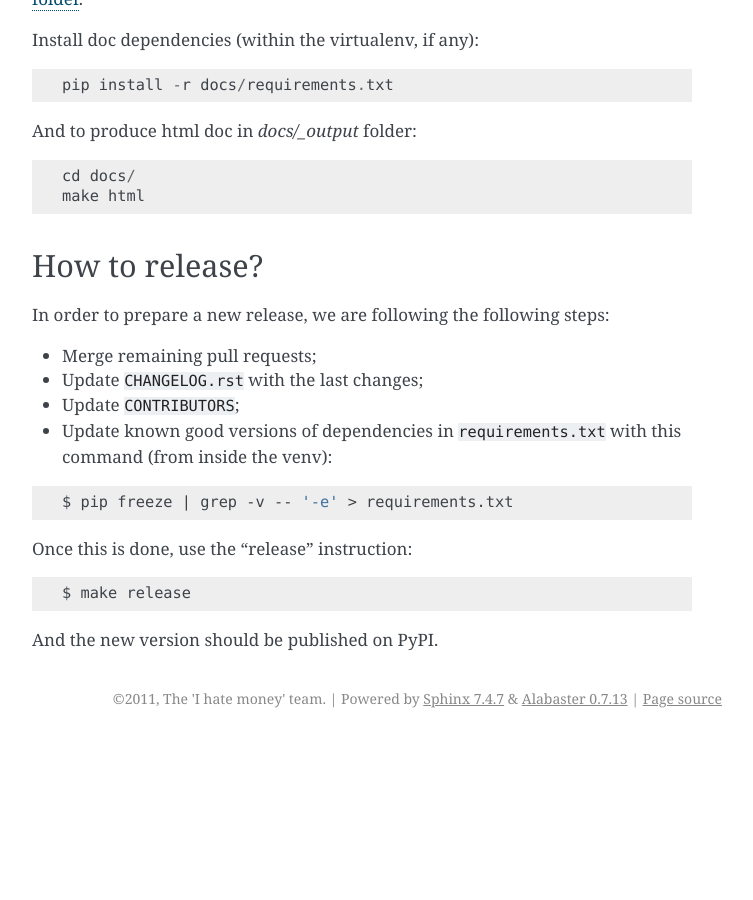
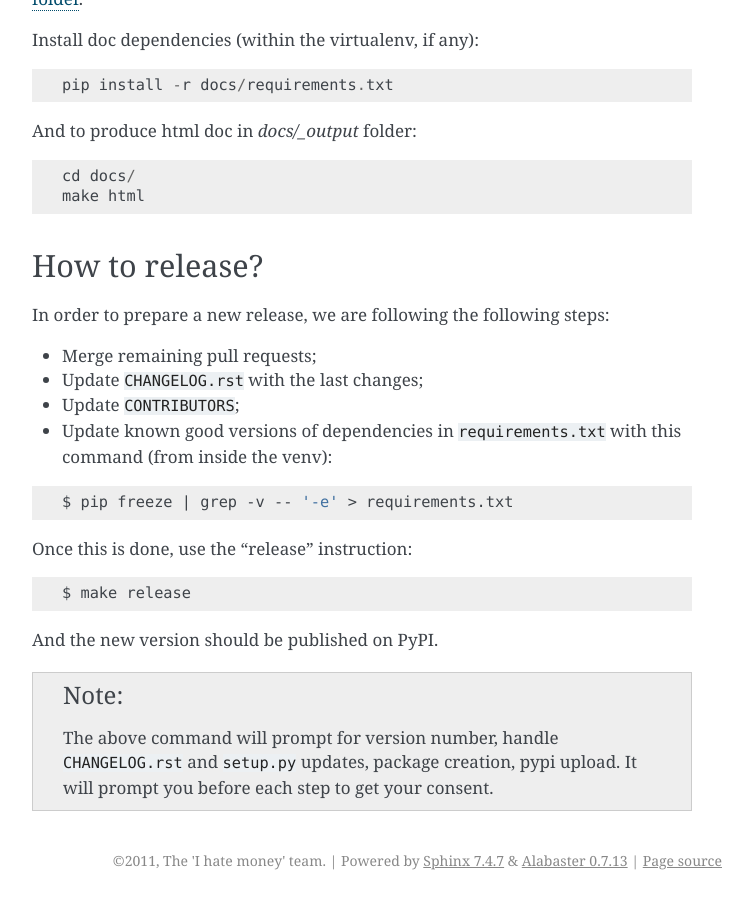
Before and after one commit to spiral-project/ihatemoney, a Sphinx documentation site: the page built from docs/contributing.rst, in a window 1280 px wide and 900 px high, scrolled down 2703 px. Shown: the whole window, without its empty margins (388-1141 px from the left). Built offline with Sphinx 7.4.7, drawn with Linux system fonts in a browser that asks for light colours; before the commit the page ends 3441 px from its top, so only the background shows below that.

Commit message:
Document `make release` magic
I am a bit scared to use this magic command each time I have to. That is to
reassure future me and future others :-).

```diff
--- a/docs/contributing.rst
+++ b/docs/contributing.rst
@@ -152,3 +152,7 @@ Once this is done, use the "release" instruction:
      $ make release
 
 And the new version should be published on PyPI.
+
+.. note:: The above command will prompt for version number, handle
+          :file:`CHANGELOG.rst` and :file:`setup.py` updates, package creation,
+          pypi upload. It will prompt you before each step to get your consent.
```
